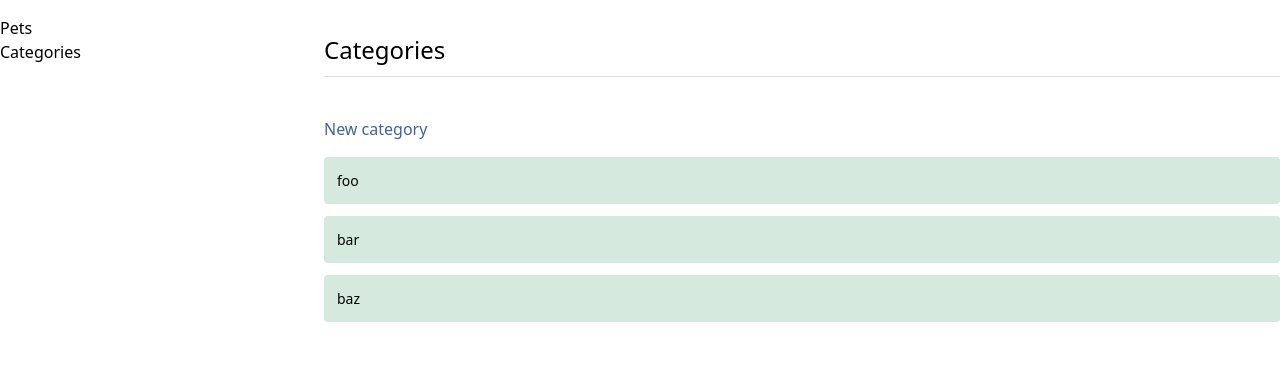
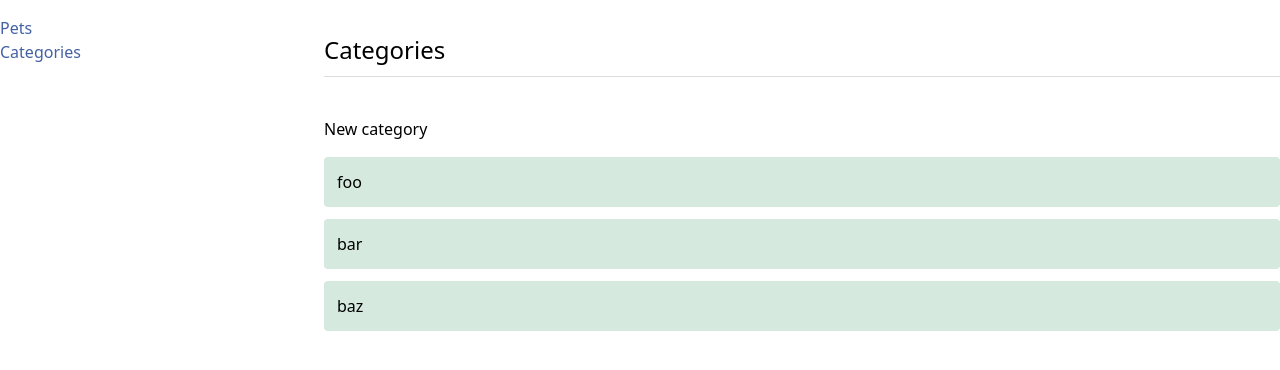
Before and after one commit to Nanges/talks-monolith-vs-composite, an Angular app: page /categories in a window 1280 px wide. Shown: the top 370 px of the page. Built offline with nearby package versions, Linux system fonts and the light colour scheme.

Commit message:
Update styles.scss

```diff
--- a/src/styles.scss
+++ b/src/styles.scss
@@ -26,7 +26,6 @@ label{
     border-radius: 4px;
     position:relative;
     background-color:#d5e9de;
-    font-size:.875rem;
 
 
     &:hover{
@@ -79,7 +78,7 @@ label{
     @extend %text-btn;
 }
 
-.create-btn{
+.text-btn{
     @extend %text-btn;
 }
 
@@ -95,6 +94,7 @@ label{
 }
 
 .remove-pane{
+    display: block;
     border-top:1px solid #ddd;
     margin-top: 2rem;
     padding-top:1rem;
```
